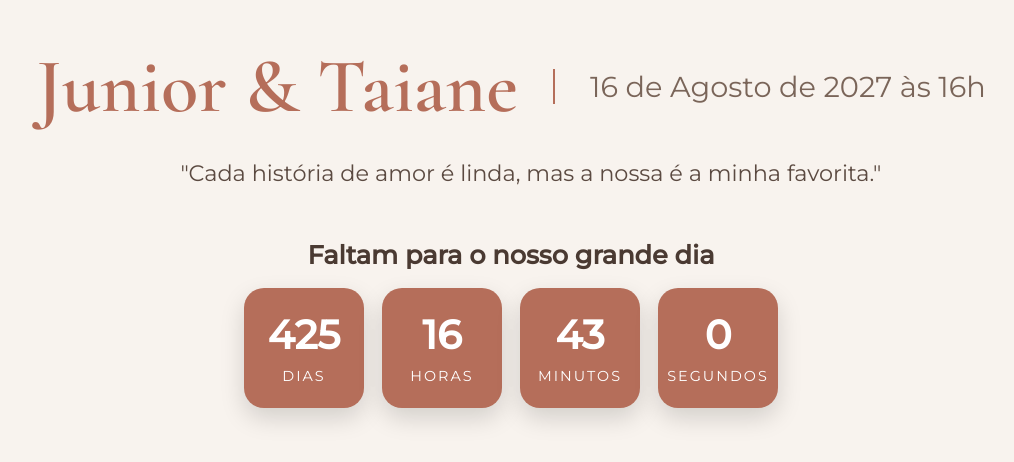
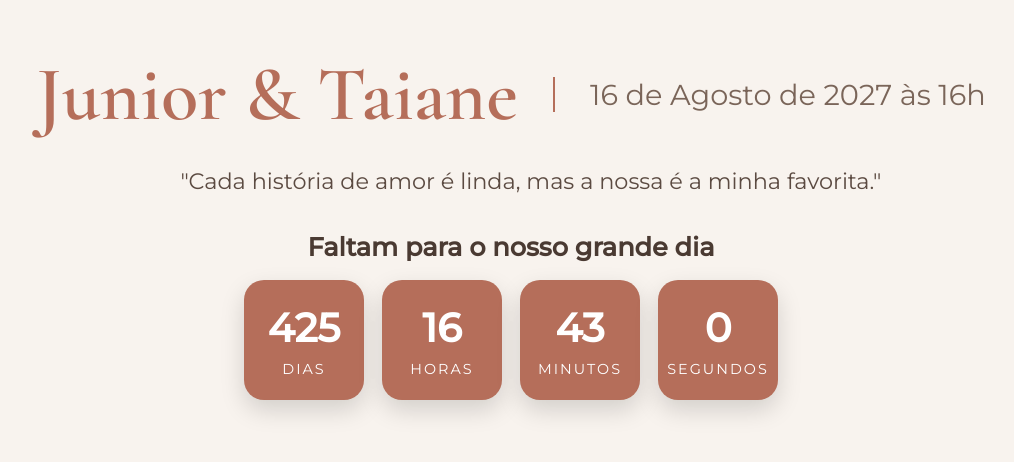
Before and after one commit to Juniorbrazz/casamento-junior-taiane, a plain HTML site: page index.html in a window 1280 px wide. Shown: the part 176-638 px from the top of the page, without its empty margins (129-1143 px from the left). Drawn offline with nearby package versions, Linux system fonts and the light colour scheme.

Commit message:
Update style.css

```diff
--- a/assets/css/style.css
+++ b/assets/css/style.css
@@ -25,7 +25,7 @@ body {
     display: flex;
     flex-direction: column;
     align-items: center;
-    gap: 45px;
+    gap: 30px;
     width: 100%;
     max-width: 1200px;
 }
```
